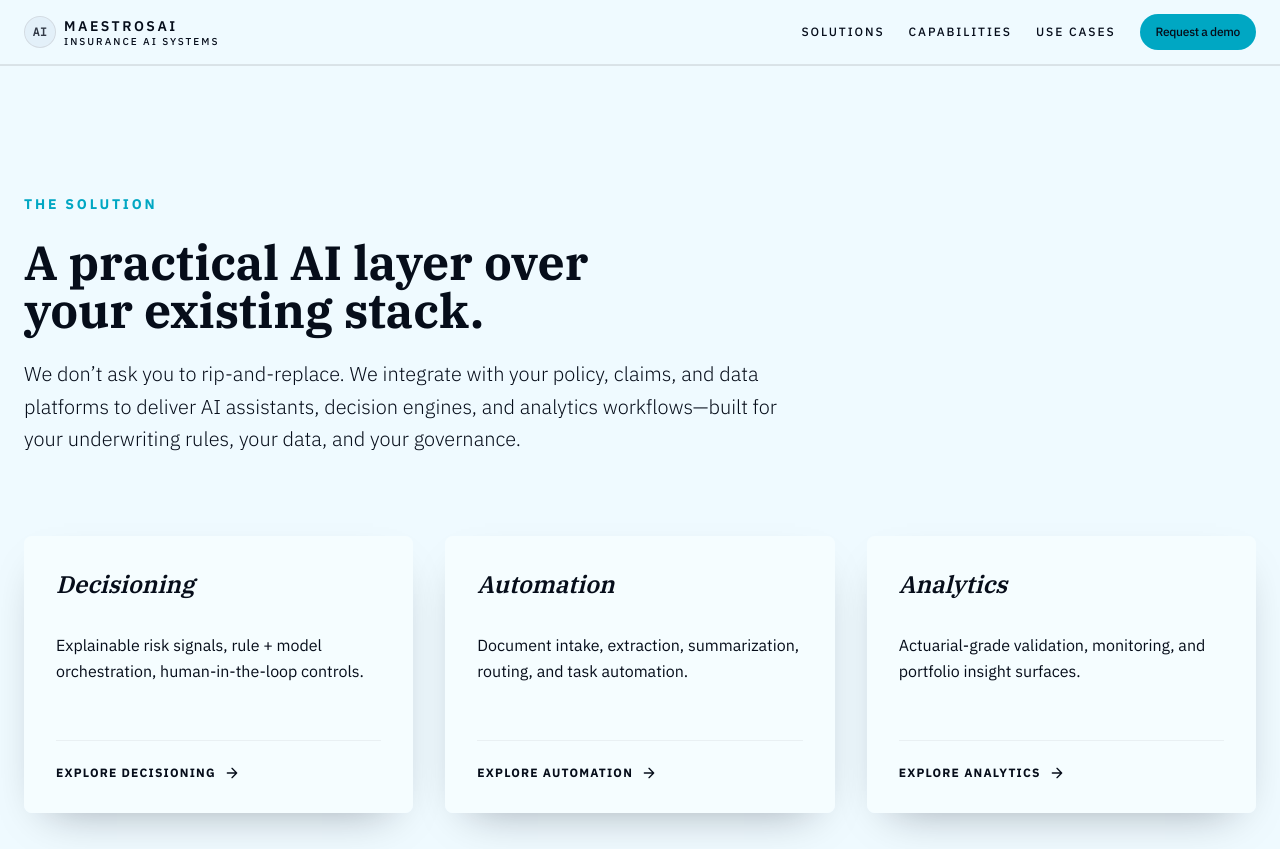
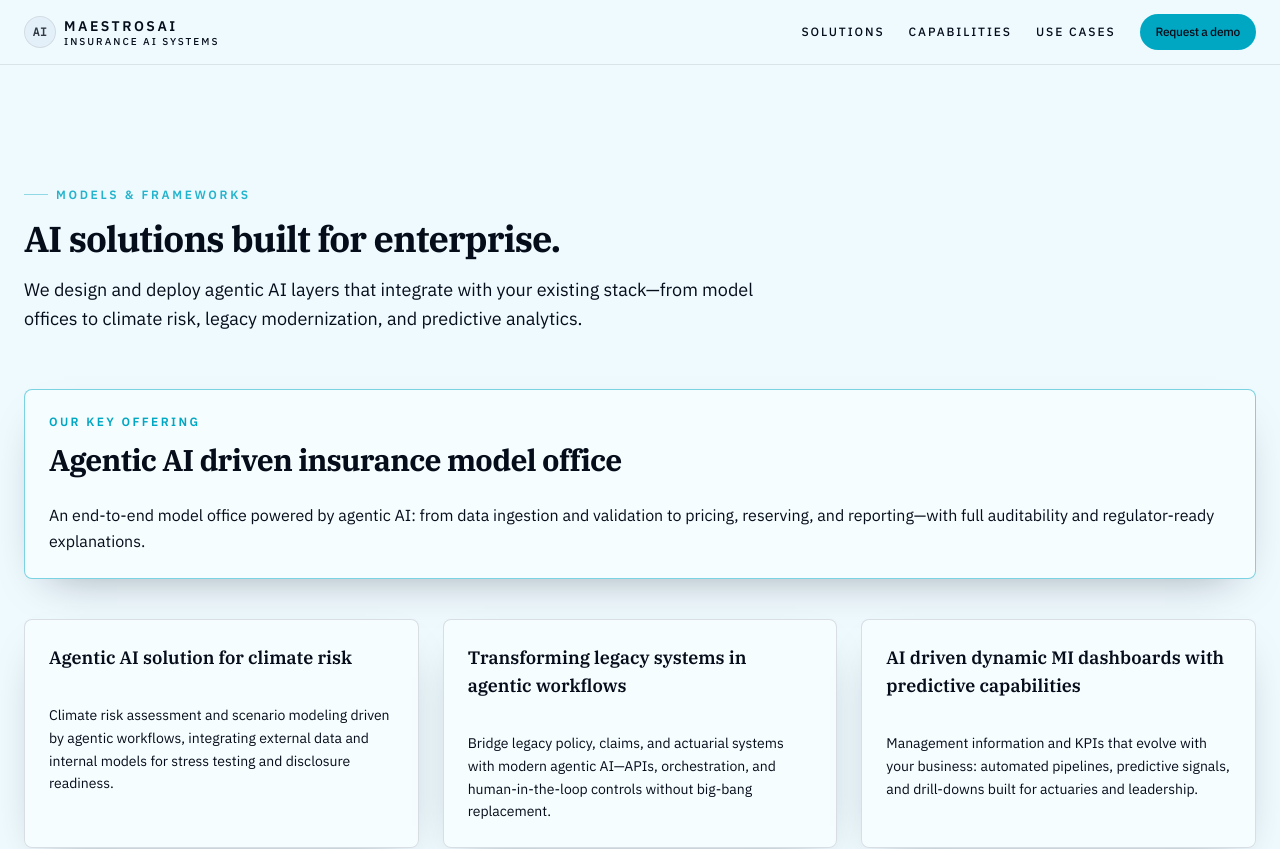
Before and after one commit to RohanYashraj/maestrosai.in, a Next.js app: page /solutions in a window 1280 px wide. Shown: the top 849 px of the page. Built offline with nearby package versions, Linux system fonts and the light colour scheme.

Commit message:
phase 3 complete

```diff
--- a/app/(marketing)/solutions/page.tsx
+++ b/app/(marketing)/solutions/page.tsx
@@ -1,11 +1,60 @@
-import { SolutionOverview } from "@/components/marketing/SolutionOverview";
-import { homeCopy } from "@/content/marketing/home";
-import { CTABanner } from "@/components/marketing/CTABanner";
+import { Section } from "@/components/ui/section";
+import {
+  Card,
+  CardHeader,
+  CardTitle,
+  CardDescription,
+  CardContent,
+} from "@/components/ui/card";
+import { solutionsCopy } from "@/content/marketing/solutions";
 
 export default function SolutionsPage() {
+  const [usp, ...rest] = solutionsCopy.offerings;
+
   return (
     <div className="flex flex-col w-full">
-      <SolutionOverview {...homeCopy.solutions} />
+      <Section
+        eyebrow={solutionsCopy.eyebrow}
+        title={solutionsCopy.title}
+        description={solutionsCopy.description}
+      >
+        <div className="space-y-10">
+          {/* USP – visually dominant: first, accent border, key offering label */}
+          <Card className="border-accent/50 bg-surface shadow-[0_18px_45px_-24px_rgba(15,23,42,0.4)] ring-1 ring-accent/20">
+            <CardHeader>
+              <span className="text-xs font-semibold tracking-[0.2em] uppercase text-accent mb-1">
+                {solutionsCopy.uspTagline}
+              </span>
+              <CardTitle className="text-2xl md:text-3xl font-serif font-bold tracking-tight text-ink">
+                {usp.title}
+              </CardTitle>
+            </CardHeader>
+            <CardContent>
+              <CardDescription className="text-base text-muted-foreground/95 leading-relaxed">
+                {usp.description}
+              </CardDescription>
+            </CardContent>
+          </Card>
+
+          {/* Remaining three offerings in a grid */}
+          <div className="grid gap-6 sm:grid-cols-2 lg:grid-cols-3">
+            {rest.map((item) => (
+              <Card key={item.id}>
+                <CardHeader>
+                  <CardTitle className="text-lg font-serif font-semibold text-ink">
+                    {item.title}
+                  </CardTitle>
+                </CardHeader>
+                <CardContent>
+                  <CardDescription className="text-sm leading-relaxed">
+                    {item.description}
+                  </CardDescription>
+                </CardContent>
+              </Card>
+            ))}
+          </div>
+        </div>
+      </Section>
     </div>
   );
 }
--- /dev/null
+++ b/content/marketing/solutions.ts
@@ -0,0 +1,40 @@
+export const solutionsCopy = {
+  eyebrow: "Models & frameworks",
+  title: "AI solutions built for enterprise.",
+  description:
+    "We design and deploy agentic AI layers that integrate with your existing stack—from model offices to climate risk, legacy modernization, and predictive analytics.",
+
+  /** Our key offering – highlighted as the USP. */
+  uspTagline: "Our key offering",
+
+  offerings: [
+    {
+      id: "insurance-model-office",
+      title: "Agentic AI driven insurance model office",
+      description:
+        "An end-to-end model office powered by agentic AI: from data ingestion and validation to pricing, reserving, and reporting—with full auditability and regulator-ready explanations.",
+      isUsp: true,
+    },
+    {
+      id: "climate-risk",
+      title: "Agentic AI solution for climate risk",
+      description:
+        "Climate risk assessment and scenario modeling driven by agentic workflows, integrating external data and internal models for stress testing and disclosure readiness.",
+      isUsp: false,
+    },
+    {
+      id: "legacy-workflows",
+      title: "Transforming legacy systems in agentic workflows",
+      description:
+        "Bridge legacy policy, claims, and actuarial systems with modern agentic AI—APIs, orchestration, and human-in-the-loop controls without big-bang replacement.",
+      isUsp: false,
+    },
+    {
+      id: "mi-dashboards",
+      title: "AI driven dynamic MI dashboards with predictive capabilities",
+      description:
+        "Management information and KPIs that evolve with your business: automated pipelines, predictive signals, and drill-downs built for actuaries and leadership.",
+      isUsp: false,
+    },
+  ] as const,
+};
```
